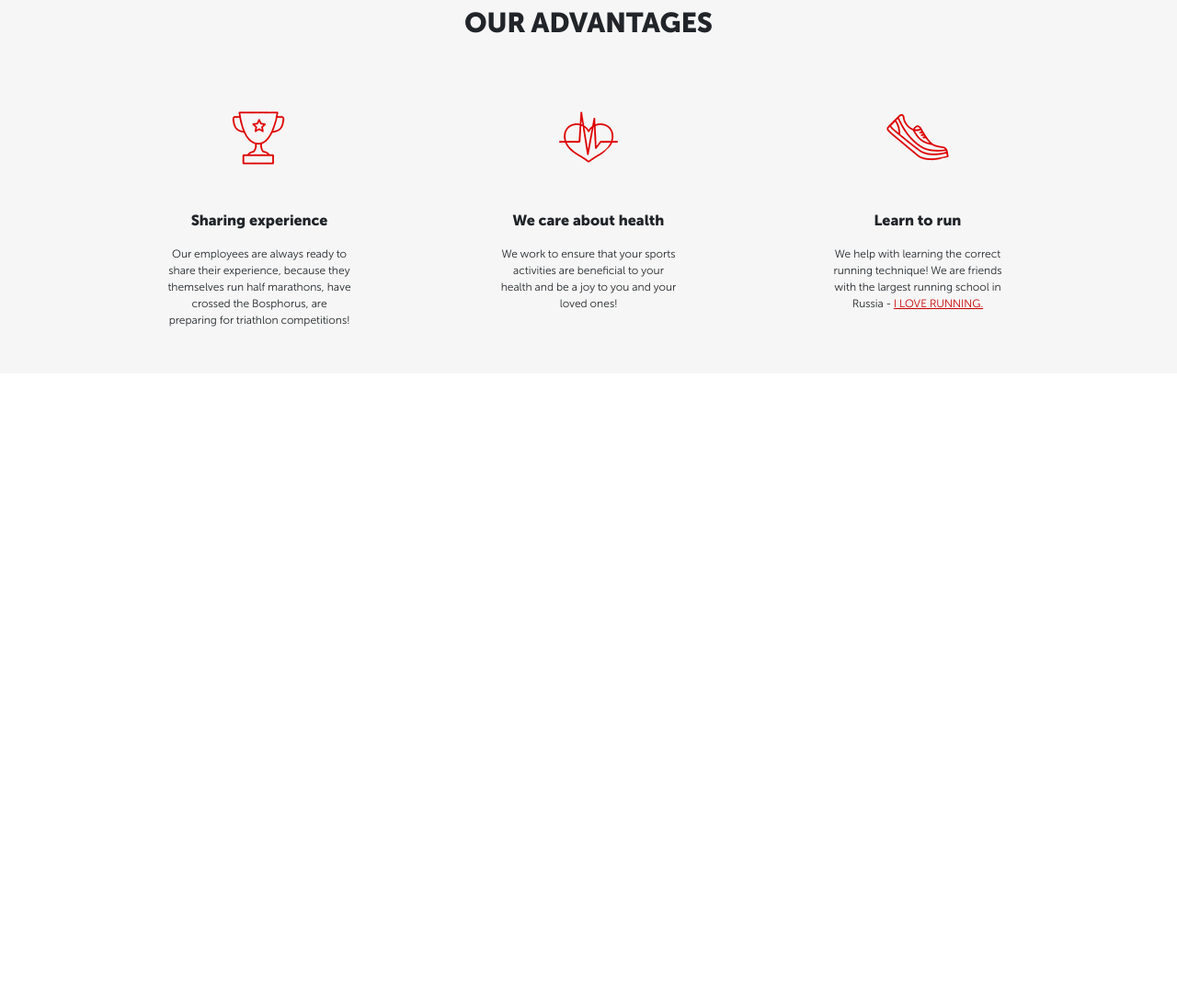
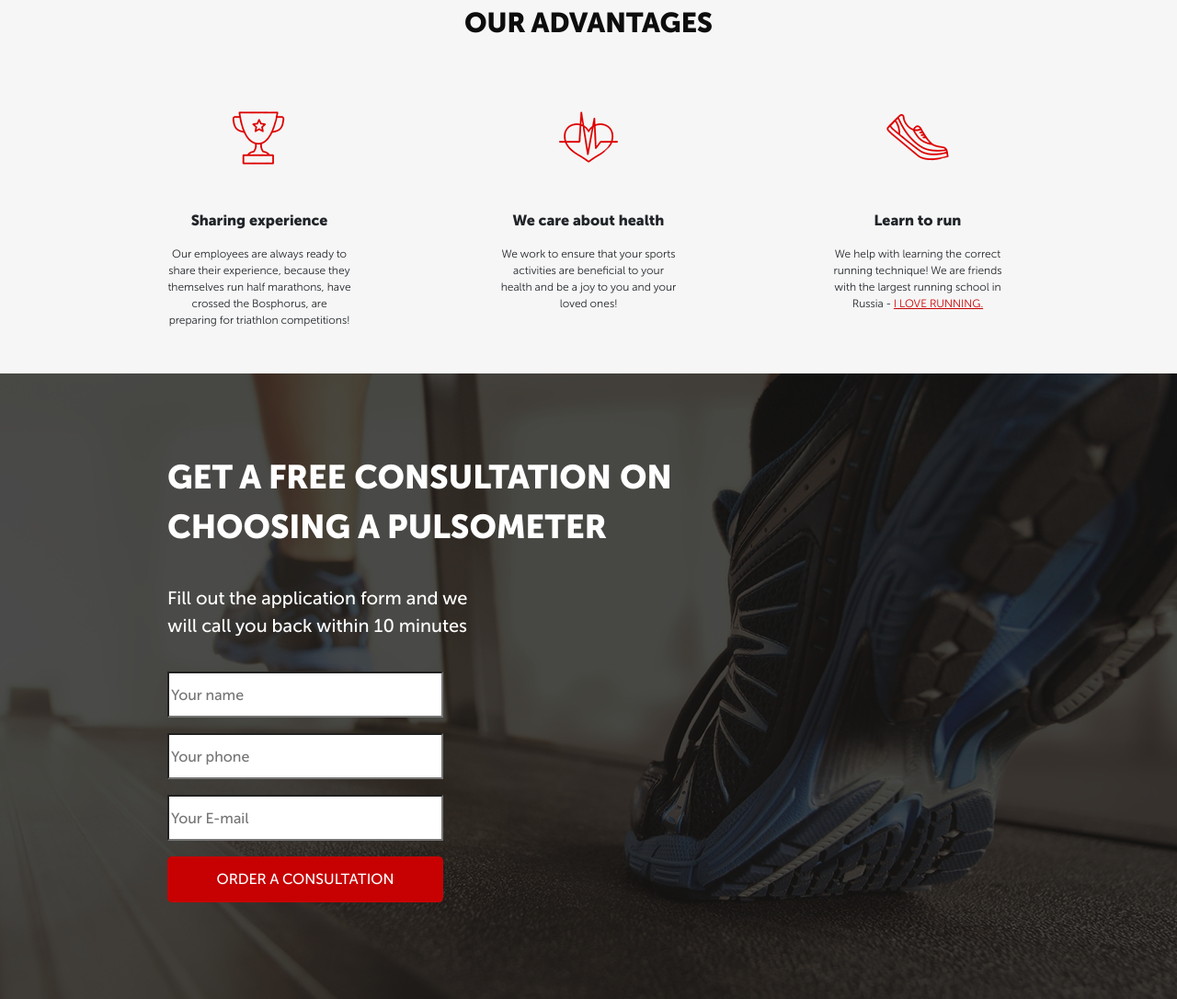
Before and after one commit to shega2901/Pulse, a website: page src/index.html in a window 1280 px wide. Shown: the part 743-1829 px from the top of the page at 92% size. Before the commit the page ends 1149 px from the top, so only its background shows below. Drawn offline with Linux system fonts and the light colour scheme; files whose address does not match are found by name.

Commit message:
new files add to blocks

```diff
--- a/src/index.html
+++ b/src/index.html
@@ -54,7 +54,7 @@
     </div>
     <div class="advantages">
         <div class="container">
-            <div class="advantages__title">
+            <div class="title">
                 OUR ADVANTAGES
             </div>
             <div class="advantages__wrapper">
@@ -77,6 +77,22 @@
             </div>
         </div>
     </div>
+    <div class="consultation">
+        <div class="container">
+            <h2 class="title title__left">
+                Get a free consultation on<br> choosing a pulsometer
+            </h2>
+            <div class="consultation__desc">
+                Fill out the application form and we<br>will call you back within 10 minutes
+            </div>
+            <form class="feed-form" action="#">
+                <input name="name" required placeholder="Your name" type="text">
+                <input name="phone" required placeholder="Your phone" type="number">
+                <input name="email" required placeholder="Your E-mail" type="email">
+                <button class="button button__consultation">order a CONSULTATION</button>
+            </form>
+        </div>
+    </div>
 </body>
 
 </html>
--- a/src/sass/blocks/_advantages.scss
+++ b/src/sass/blocks/_advantages.scss
@@ -1,11 +1,6 @@
 .advantages {
     background-color: #f6f6f6;
     padding: 63px 0 49px 0;
-    &__title {
-        font-size: 30px;
-        text-align: center;
-        font-weight: 700;
-    }
     &__wrapper {
         min-width: 869px;
         margin-top: 67px;
--- a/src/sass/blocks/_buttons.scss
+++ b/src/sass/blocks/_buttons.scss
@@ -13,4 +13,9 @@
             height: 50px;
             font-size: 16px;
         }
+        &__consultation {
+            width: 300px;
+            height: 50px;
+            font-size: 16px;
+        }
     }
--- /dev/null
+++ b/src/sass/blocks/_consultation.scss
@@ -0,0 +1,12 @@
+.consultation {
+    min-height: 680px;
+    padding: 86px 0 86px 0;
+    background: url(../img/consultation.jpg) center (center/cover) no-repeat;
+    &__desc {
+        margin-top: 35px;
+        color: #FFFFFF;
+        text-align: left;
+        font-weight: 500;
+        font-size: 20px;
+    }
+}
--- /dev/null
+++ b/src/sass/blocks/_forms.scss
@@ -0,0 +1,15 @@
+.feed-form {
+    margin-top: 35px;
+    display: flex;
+    flex-direction: column;
+    width: 300px;
+    input {
+        height: 50px;
+        border-radius: 0px;
+        background-color: #fff;
+        margin-bottom: 17px;
+        &:last-child {
+            margin-bottom: 20px;
+        }
+    }
+}
--- /dev/null
+++ b/src/sass/blocks/_title.scss
@@ -0,0 +1,12 @@
+.title {
+    color: #0d0d0d;
+    font-size: 30px;
+    text-align: center;
+    font-weight: 700;
+    text-transform: uppercase;
+    &__left {
+        color: #fff;
+        font-size: 36px;
+        text-align: left;
+    }
+}
--- a/src/sass/style.scss
+++ b/src/sass/style.scss
@@ -7,8 +7,11 @@
     margin: 0 auto;
 }
 
-@import 'base/variables.scss';
-@import 'blocks/promo.scss';
-@import 'blocks/header.scss';
-@import 'blocks/buttons.scss';
-@import 'blocks/advantages.scss';
+@import 'base/variables';
+@import 'blocks/title';
+@import 'blocks/promo';
+@import 'blocks/header';
+@import 'blocks/buttons';
+@import 'blocks/advantages';
+@import 'blocks/consultation';
+@import 'blocks/forms';
```
Also changed, not shown: src/css/style.css, src/css/style.min.css, 2 other files.
